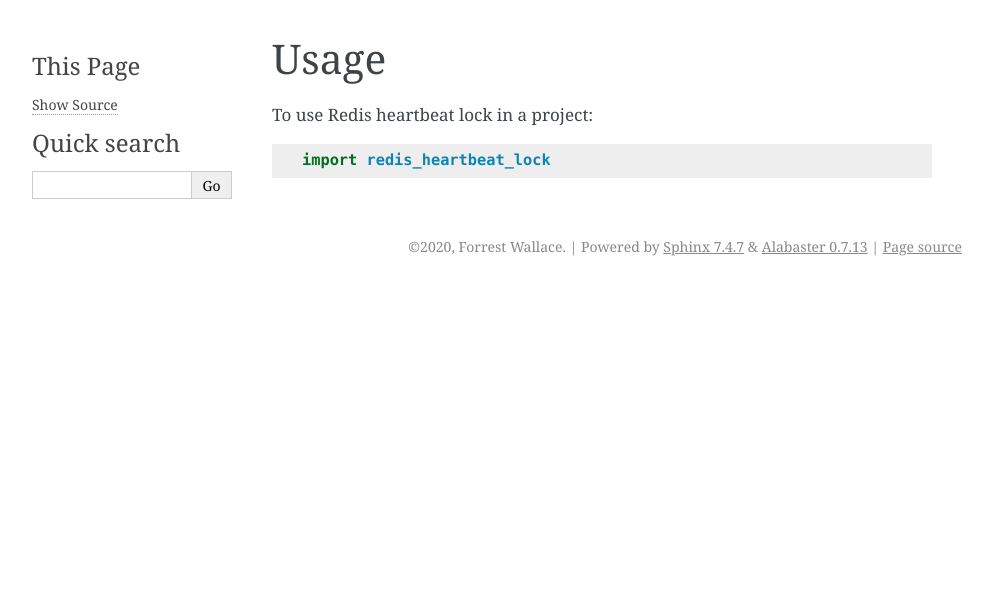
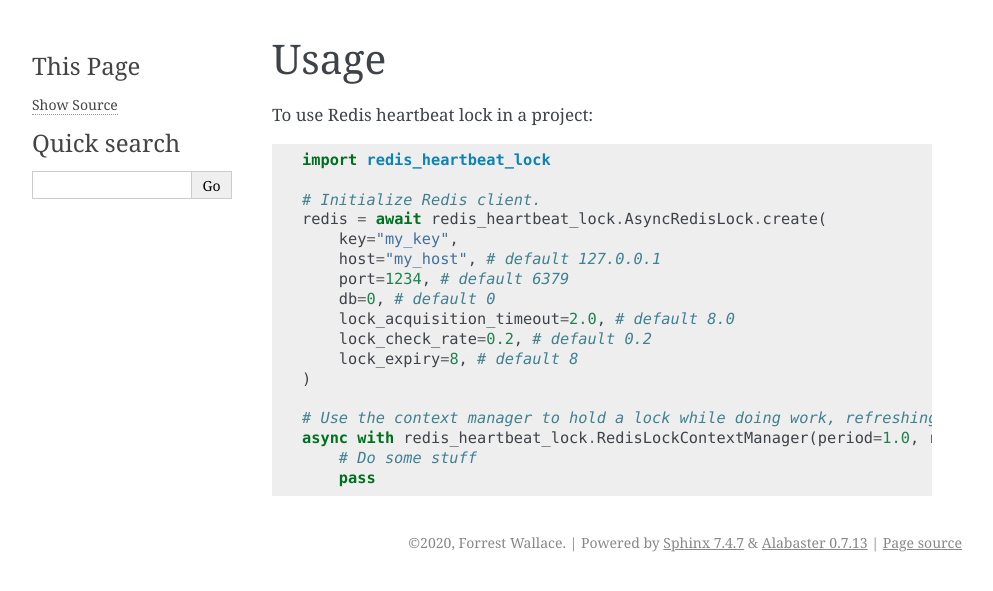
Before and after one commit to fwallacevt/redis-heartbeat-lock, a Sphinx documentation site: the page built from docs/usage.rst, in a window 1280 px wide. Shown: the top 591 px of the page, without its empty margins (148-1141 px from the left). Built offline with Sphinx 7.4.7, drawn with Linux system fonts in a browser that asks for light colours; pages that are not in the unit, such as notebooks, are missing from menus.

Commit message:
Add more information on usage

```diff
--- a/docs/usage.rst
+++ b/docs/usage.rst
@@ -5,3 +5,19 @@ Usage
 To use Redis heartbeat lock in a project::
 
     import redis_heartbeat_lock
+
+    # Initialize Redis client.
+    redis = await redis_heartbeat_lock.AsyncRedisLock.create(
+        key="my_key",
+        host="my_host", # default 127.0.0.1
+        port=1234, # default 6379
+        db=0, # default 0
+        lock_acquisition_timeout=2.0, # default 8.0
+        lock_check_rate=0.2, # default 0.2
+        lock_expiry=8, # default 8
+    )
+
+    # Use the context manager to hold a lock while doing work, refreshing every `period` seconds
+    async with redis_heartbeat_lock.RedisLockContextManager(period=1.0, redis=redis) as context:
+        # Do some stuff
+        pass
```
